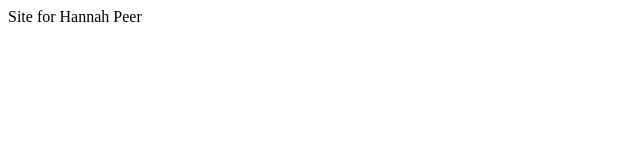
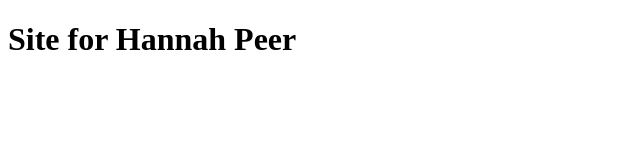
Before and after one commit to TrashBoat00/wdd130-Peer, a plain HTML site: page index.html in a window 1280 px wide. Shown: the whole page, without its empty margins (0-640 px from the left). Drawn offline with Linux system fonts and the light colour scheme.

Commit message:
Update index.html

```diff
--- a/index.html
+++ b/index.html
@@ -6,6 +6,6 @@
     <title>Crows</title>
 </head>
 <body>
-    Site for Hannah Peer
+    <h1>Site for Hannah Peer</h1>
 </body>
 </html>
```
